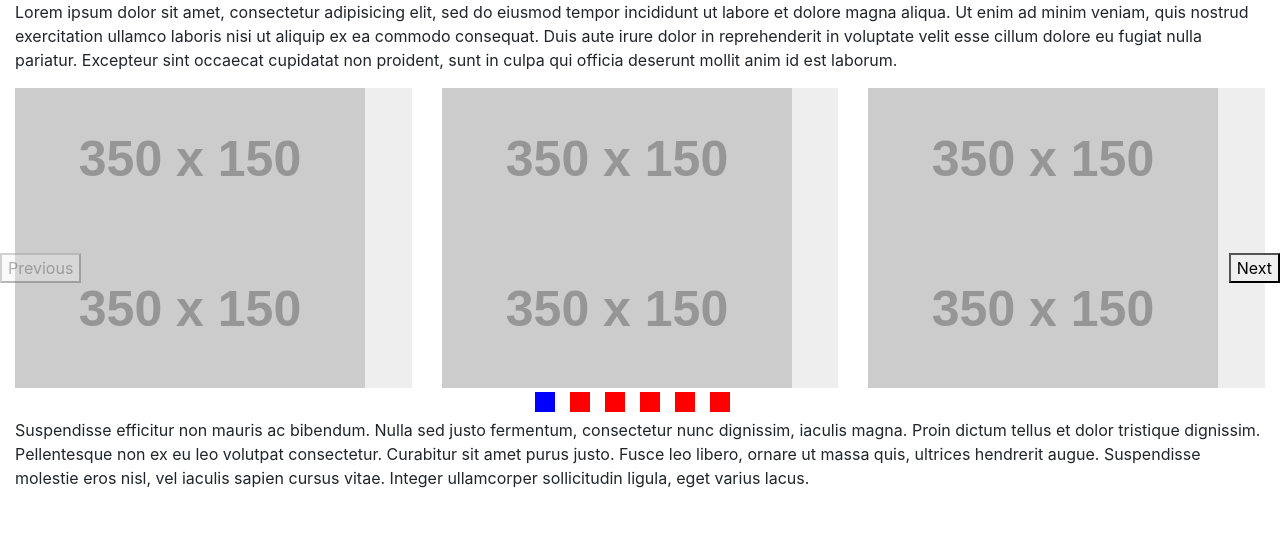
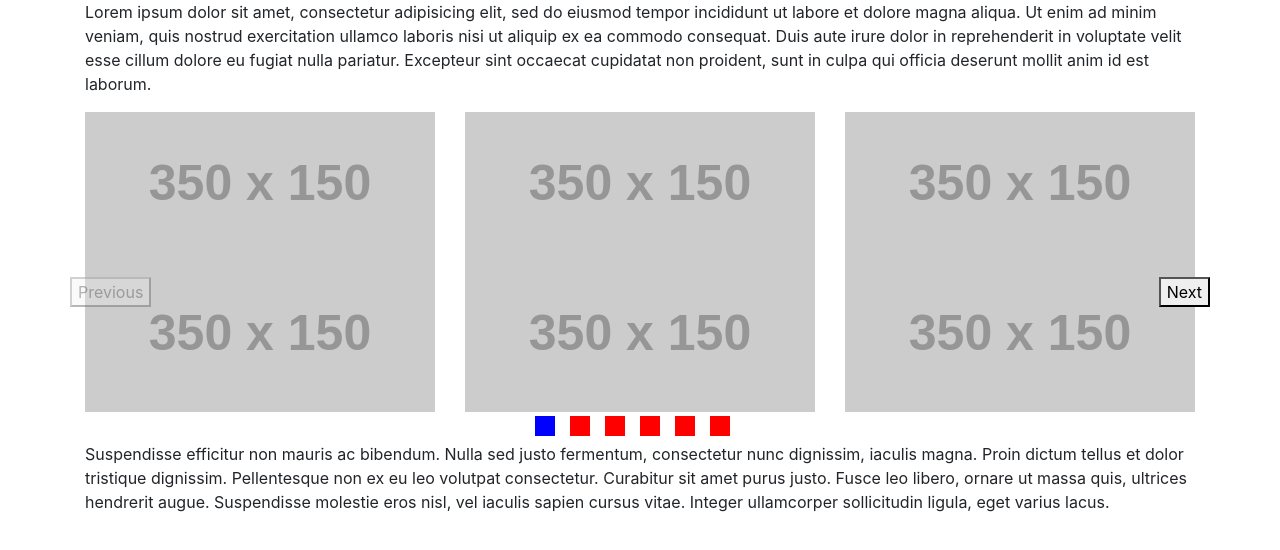
Before and after one commit to peterbode1989/Helios, a website with bundled scripts: page demo/index.html in a window 1280 px wide. Built offline with nearby package versions, Linux system fonts and the light colour scheme; placeholder pictures from the web are drawn by us.

Commit message:
Stable version

```diff
--- a/assets/js/helios.js
+++ b/assets/js/helios.js
@@ -29,6 +29,7 @@
                 step: 1, // the amount of cols to scroll when moving
                 gutter: 15, // the default space between cols
                 infinite: false,
+                duration: 1000,
 
                 dots: true, // Boolean for showing/hiding the dots
                 appendDots: '<ul class="helios-dots"></ul>',
@@ -60,7 +61,7 @@
             _.$children.each(function() {
                 $(this).animate({
                     left: -parseFloat(cD),
-                }, 1000, function() {
+                }, _.options.duration, function() {
                     _.$slider.dequeue();
                 });
             });
@@ -79,7 +80,9 @@
     Helios.prototype.responsive = function() {
         var _ = this;
 
+        if(_.$childSize !== _.$children.outerWidth()) {
             _.$childSize = _.$children.outerWidth();
+        }
 
         _.queue( _.$currentIndex * _.$childSize );
     }
@@ -109,8 +112,8 @@
 
             // Append buttons to the selector
 
-            _.$slider.append(_.options.elPrevArrow);
-            _.$slider.append(_.options.elNextArrow);
+            $(_.options.appendArrows).append(_.options.elPrevArrow);
+            $(_.options.appendArrows).append(_.options.elNextArrow);
         }
     }
 
@@ -142,6 +145,7 @@
     Helios.prototype.update = function() {
         var _ = this;
 
+        if(_.options.arrows === true) {
             if(_.$currentIndex == 0 && _.options.infinite === false) {
                 _.options.elPrevArrow.attr('disabled', 'disabled');
             } else {
@@ -151,6 +155,7 @@
                 _.options.elNextArrow.attr('disabled', 'disabled');
             } else {
                 _.options.elNextArrow.removeAttr('disabled', 'disabled');
+            }
         }
 
         if(_.options.dots === true) {
--- a/demo/index.html
+++ b/demo/index.html
@@ -10,7 +10,7 @@
 </head>
 <body>
 
-    <div class="container-fluid">
+    <div class="container">
         <div class="row">
             <div class="col">
                 <p>Lorem ipsum dolor sit amet, consectetur adipisicing elit, sed do eiusmod tempor incididunt ut labore et dolore magna aliqua. Ut enim ad minim veniam, quis nostrud exercitation ullamco laboris nisi ut aliquip ex ea commodo consequat. Duis aute irure dolor in reprehenderit in voluptate velit esse cillum dolore eu fugiat nulla pariatur. Excepteur sint occaecat cupidatat non proident, sunt in culpa qui officia deserunt mollit anim id est laborum.</p>
@@ -38,7 +38,7 @@
 
         </div>
         <div class="row">
-            <div class="col">
+            <div class="col rte">
                 <p>Suspendisse efficitur non mauris ac bibendum. Nulla sed justo fermentum, consectetur nunc dignissim, iaculis magna. Proin dictum tellus et dolor tristique dignissim. Pellentesque non ex eu leo volutpat consectetur. Curabitur sit amet purus justo. Fusce leo libero, ornare ut massa quis, ultrices hendrerit augue. Suspendisse molestie eros nisl, vel iaculis sapien cursus vitae. Integer ullamcorper sollicitudin ligula, eget varius lacus.</p>
             </div>
         </div>
```
Lines whose indentation alone changed are shown as unchanged.
